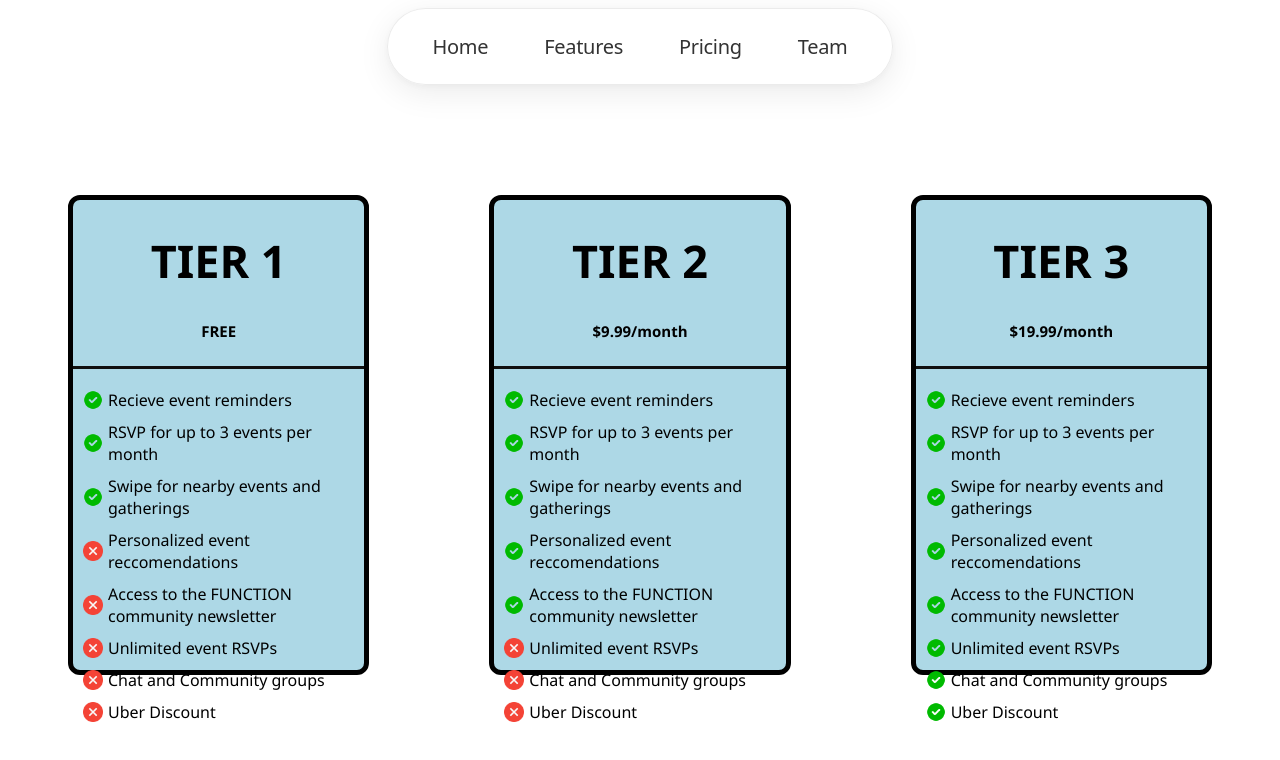
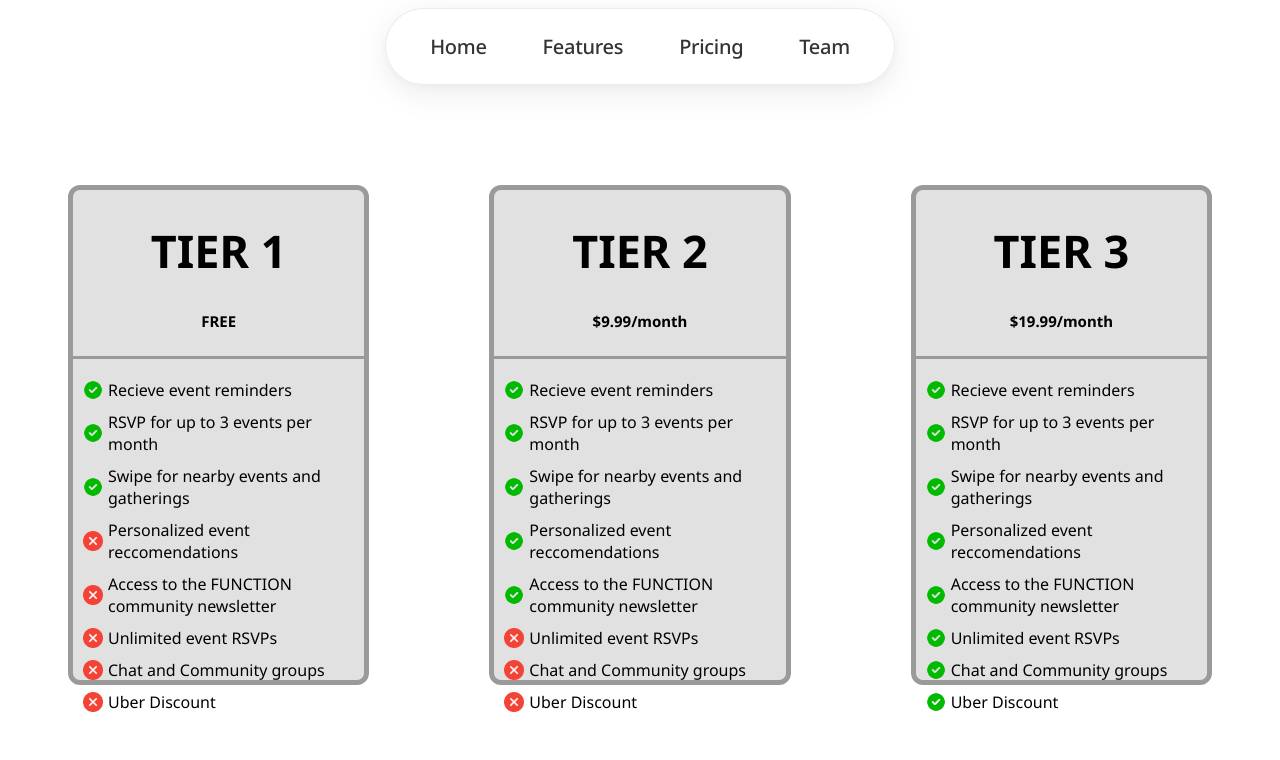
Before and after one commit to uOttawa-Function/Function, a plain HTML site: page pricing-page.html in a window 1280 px wide. Drawn offline with Linux system fonts and the light colour scheme.

Commit message:
Fixing CSS page and adding details to code

```diff
--- a/pricing-page.css
+++ b/pricing-page.css
@@ -6,39 +6,40 @@
     background-color: white;
 }
 .box div{
-    height:470px;
+    height:490px;
     width: 340px;
-    background:lightblue;
+    background: #e1e1e1;
     margin: 60px;
     text-align:left;
     border-radius: 12px;
-    border: 5px solid black;
+    border: 5px solid #9a9a9a;
 
 }
 .box div:hover{
     transform: scale(1.2);
-    background:#79b8f4;
-    box-shadow:5px 5px #000 ;
+    transition: 250ms;
+    box-shadow:5px 5px #9a9a9a ;
+    filter:invert(1);
     z-index: 2;
 }
 hr{
     border: none;
     height: 3px;
-    background-color: #101010;
+    background-color:#9a9a9a ;
     margin: 20px 0;
 }
 h1{
     text-align: center;
-    font-family:'Segoe UI', Tahoma, Geneva, Verdana, sans-serif;
+    font-family:"Noto Sans", sans-serif;
     font-size: 45px;
 }
 h5{
     text-align: center;
-    font-family:'Segoe UI', Tahoma, Geneva, Verdana, sans-serif;
+    font-family:"Noto Sans", sans-serif;
     font-size: 15px;
 }
 body{
-    font-family: 'Segoe UI', Tahoma, Geneva, Verdana, sans-serif;
+    font-family: "Noto Sans", sans-serif;
 }
 ul{
     list-style-type: none;
@@ -64,6 +65,7 @@
     height: 20px;
 
 
+
 }
 li.xmark::before{
     content: "";
--- a/pricing-page.html
+++ b/pricing-page.html
@@ -4,6 +4,13 @@
         <title>FUNCTION test</title>
         <link rel="stylesheet" href="pricing-page.css" />
         <link rel="stylesheet" href="navbar.css" />
+        <link rel="preconnect" href="https://fonts.googleapis.com" />
+        <link rel="preconnect" href="https://fonts.gstatic.com" crossorigin />
+        <link
+            href="https://fonts.googleapis.com/css2?family=Noto+Sans:ital,wght@0,100..900;1,100..900&display=swap"
+            rel="stylesheet"
+        />
+
     </head>
     <body>
         <div id="navbar-placeholder"></div>
```
